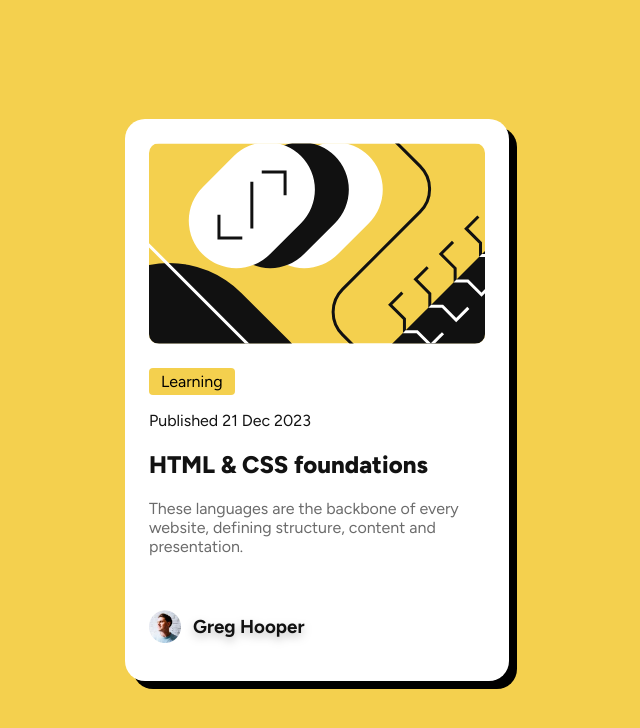
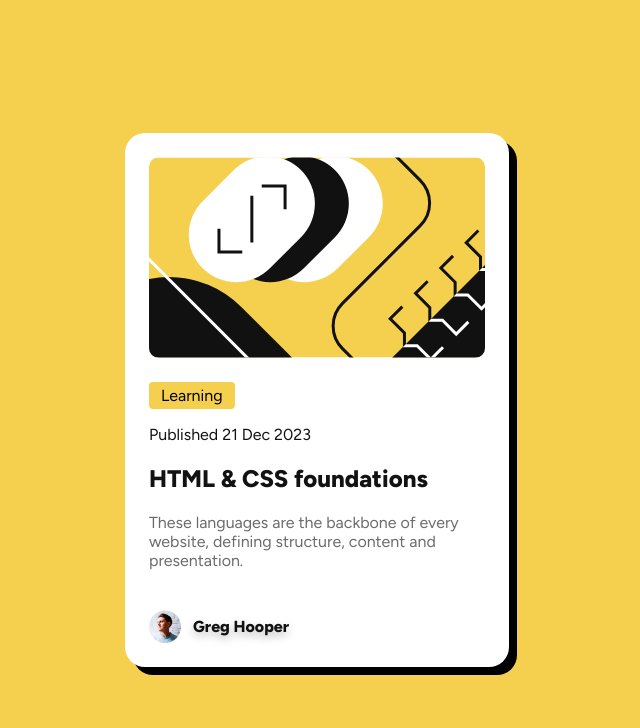
Before and after one commit to ManarElsaid/blog-preview-card, a plain HTML site: page index.html in a window 1280 px wide. Shown: the whole page, without its empty margins (323-963 px from the left). Drawn offline with Linux system fonts and the light colour scheme.

Commit message:
improve the style

```diff
--- a/index.html
+++ b/index.html
@@ -22,7 +22,7 @@
     </article>
     <div class="author">
       <img class="author-img" src="./assets/images/image-avatar.webp" alt="author picture">
-      <h3 class="author-name">Greg Hooper</h3>
+      <div class="author-name">Greg Hooper</div>
     </div>
   </main>
 </body>
--- a/style.css
+++ b/style.css
@@ -26,7 +26,7 @@ body {
     display: flex;
     flex-direction: column ;
     gap: 24px;
-    filter: drop-shadow(8px 8px 0 rgba(0, 0, 0, 100%));
+    filter: drop-shadow(8px 8px 0 rgba(0, 0, 0, 1));
     padding: 24px;
     border-radius: 20px;
 }
@@ -74,9 +74,11 @@ h1,
 }
 
 .author-img {
+    display: block;
     width: 32px;
 }
 
 .author-name {
+    font-weight: 800;
     filter: drop-shadow(0 4px 4px rgba(0, 0, 0, 0.25));
 }
```
Also changed, not shown: blog-preview-card.png (added).
